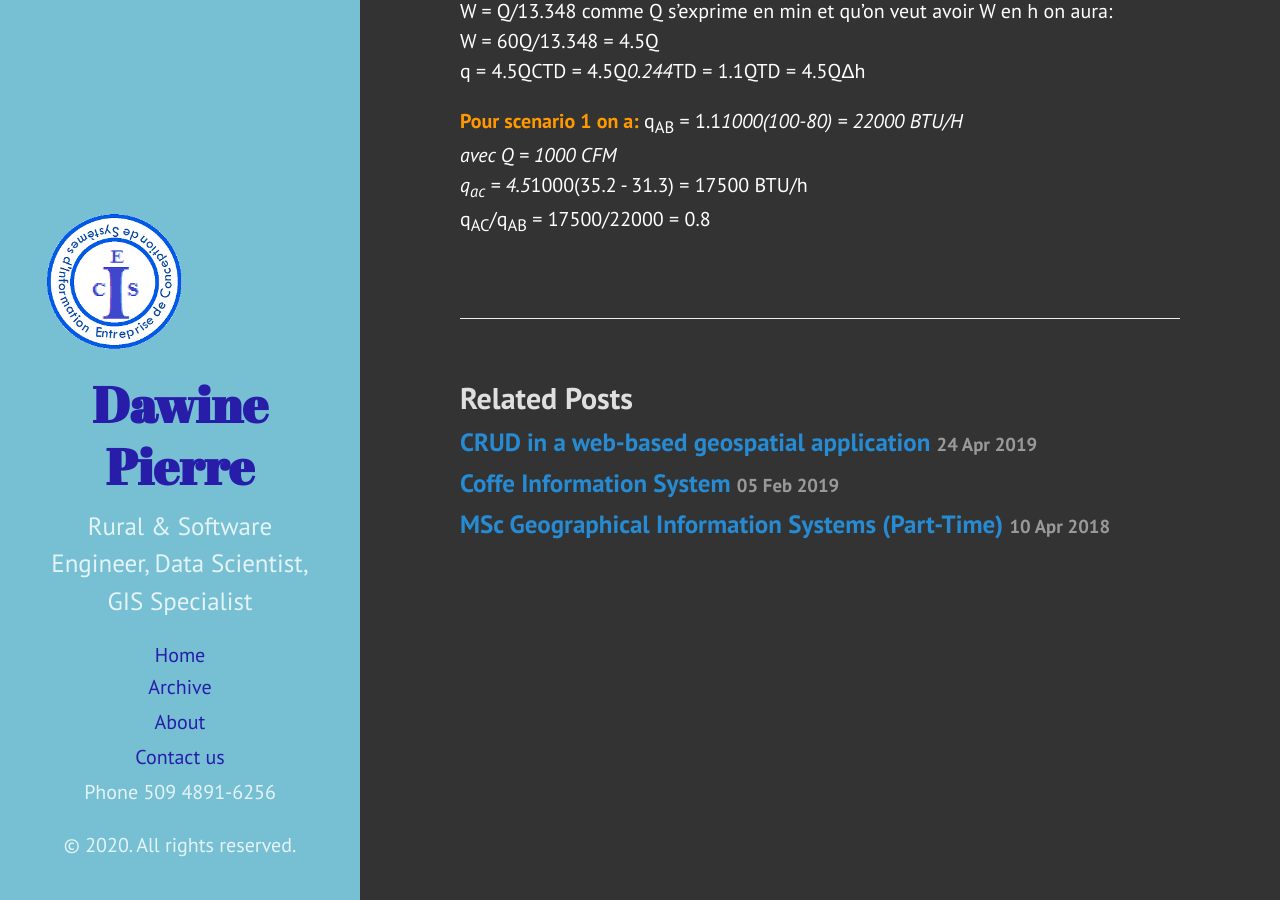
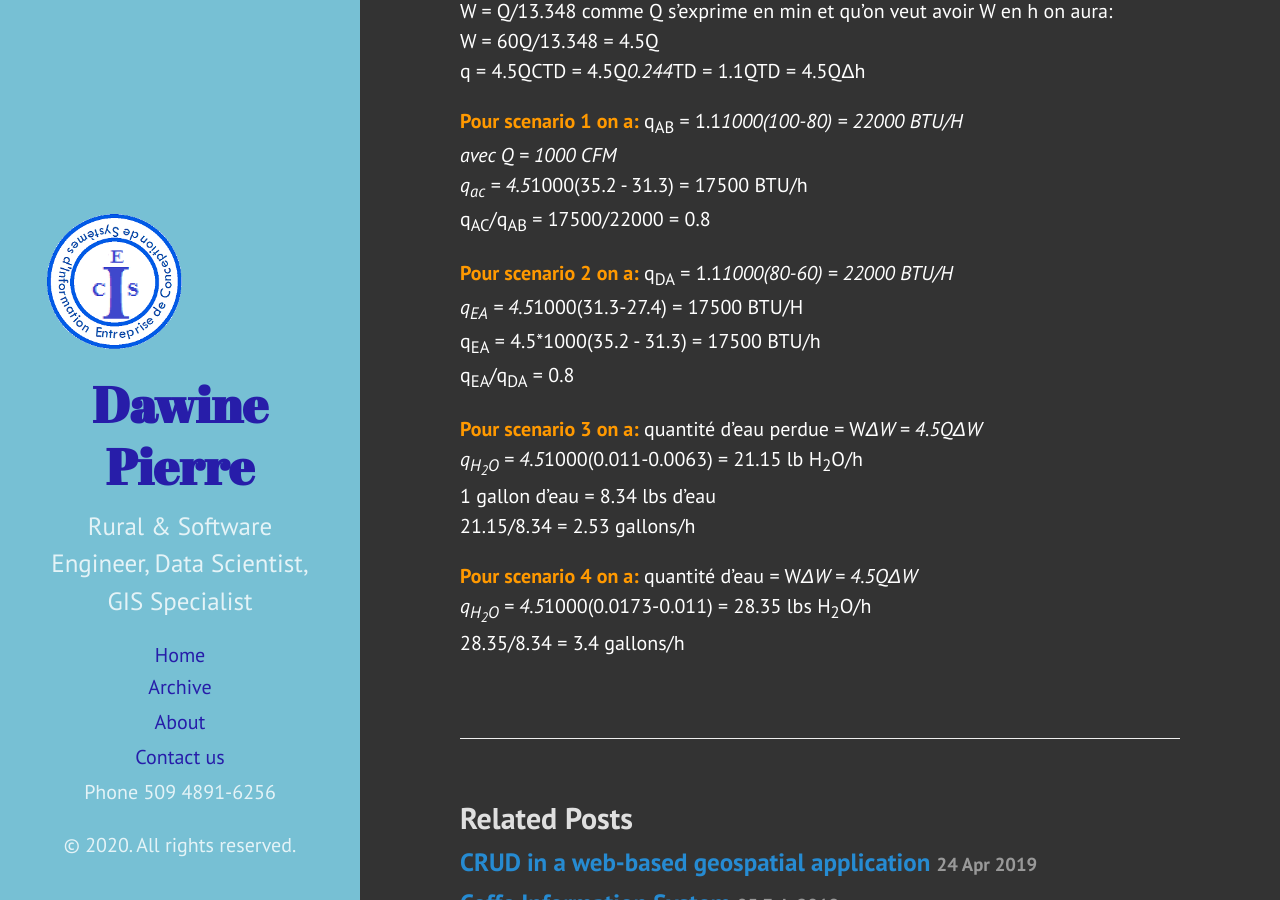
Before and after one commit to pdawine/pdawine.github.io, a Jekyll site: the page built from _posts/2020-01-20-cours-de-climatisation.md, in a window 1280 px wide and 900 px high, scrolled down 9813 px. Built offline with Jekyll 4.4.1, drawn with Linux system fonts in a browser that asks for light colours.

Commit message:
Update 2020-01-20-cours-de-climatisation.md

```diff
--- a/_posts/2020-01-20-cours-de-climatisation.md
+++ b/_posts/2020-01-20-cours-de-climatisation.md
@@ -174,10 +174,27 @@ C = 0.244 BTU/lb <sup>o</sup>F <br>
 v = 13.348 cuft/lb air sec <br>
 W = Q/13.348 comme Q s'exprime en min et qu'on veut avoir W en h on aura: <br>
 W = 60Q/13.348 = 4.5Q <br>
-q = 4.5QCTD = 4.5Q*0.244*TD = 1.1QTD = 4.5Q&Delta;h
+q = 4.5QCTD = 4.5Q*0.244*TD = 1.1QTD = 4.5Q&Delta;h <br>
 
 **Pour scenario 1 on a:**
 q<sub>AB</sub> = 1.1*1000(100-80) = 22000 BTU/H <br>
 avec Q = 1000 CFM <br>
 q<sub>ac</sub> = 4.5*1000(35.2 - 31.3) = 17500 BTU/h <br>
 q<sub>AC</sub>/q<sub>AB</sub> = 17500/22000 = 0.8 <br>
+
+**Pour scenario 2 on a:**
+q<sub>DA</sub> = 1.1*1000(80-60) = 22000 BTU/H <br>
+q<sub>EA</sub> = 4.5*1000(31.3-27.4) = 17500 BTU/H <br>
+q<sub>EA</sub> = 4.5*1000(35.2 - 31.3) = 17500 BTU/h <br>
+q<sub>EA</sub>/q<sub>DA</sub> = 0.8 <br>
+
+**Pour scenario 3 on a:**
+quantité d'eau perdue = W*&Delta;W = 4.5Q&Delta;W <br>
+q<sub>H<sub>2</sub>O</sub> = 4.5*1000(0.011-0.0063) = 21.15 lb H<sub>2</sub>O/h <br>
+1 gallon d'eau = 8.34 lbs d'eau <br>
+21.15/8.34 = 2.53 gallons/h <br>
+
+**Pour scenario 4 on a:**
+quantité d'eau = W*&Delta;W = 4.5Q&Delta;W <br>
+q<sub>H<sub>2</sub>O</sub> = 4.5*1000(0.0173-0.011) = 28.35 lbs H<sub>2</sub>O/h <br>
+28.35/8.34 = 3.4 gallons/h <br>
```
